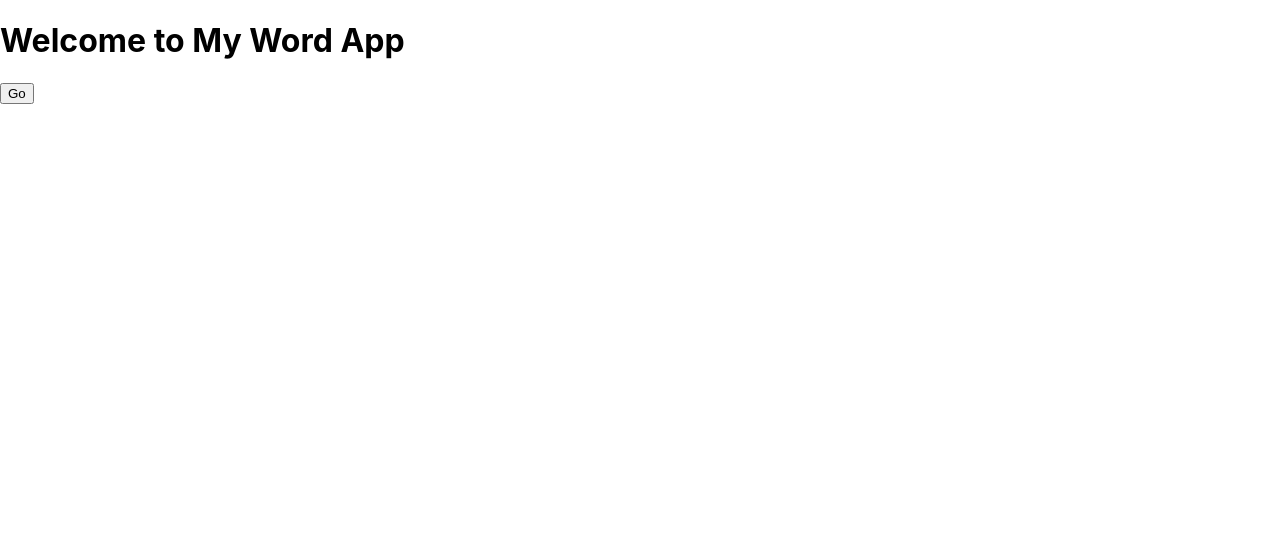
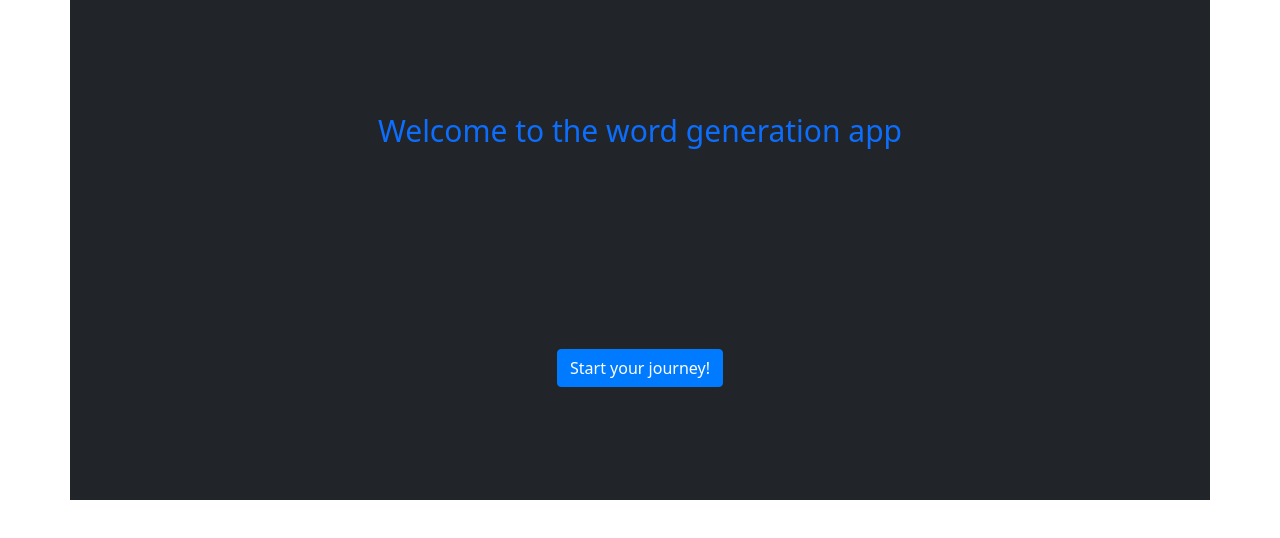
Before and after one commit to SimonHumber/VocabProject, a React (Create React App) app: page / in a window 1280 px wide. Shown: the top 538 px of the page. Built offline with nearby package versions, Linux system fonts and the light colour scheme.

Commit message:
created welcome page

```diff
--- a/src/WelcomePage.js
+++ b/src/WelcomePage.js
@@ -1,20 +1,18 @@
 import React from 'react';
-import { Link, useNavigate } from 'react-router-dom';
-import { Container, Button } from 'react-bootstrap';
+import Container from 'react-bootstrap/Container';
+import Button from 'react-bootstrap/Button'
+import 'bootstrap/dist/css/bootstrap.min.css';
+import './welcomePage.css';
 
 const WelcomePage = () => {
-//   const navigate = useNavigate();
 
   const handleGoToMainPage = () => {
-    // navigate('/main');
   };
 
   return (
-    <Container className="mt-5">
-      <h1>Welcome to My Word App</h1>
-      <Button variant="primary" onClick={handleGoToMainPage}>
-        Go
-      </Button>
+    <Container className="welcome-page-container text-center bg-dark text-light py-5">
+      <h1 className="welcome-title text-primary">Welcome to the word generation app</h1>
+      <Button variant="primary" onClick={handleGoToMainPage}>Start your journey!</Button>
     </Container>
   );
 };
```
